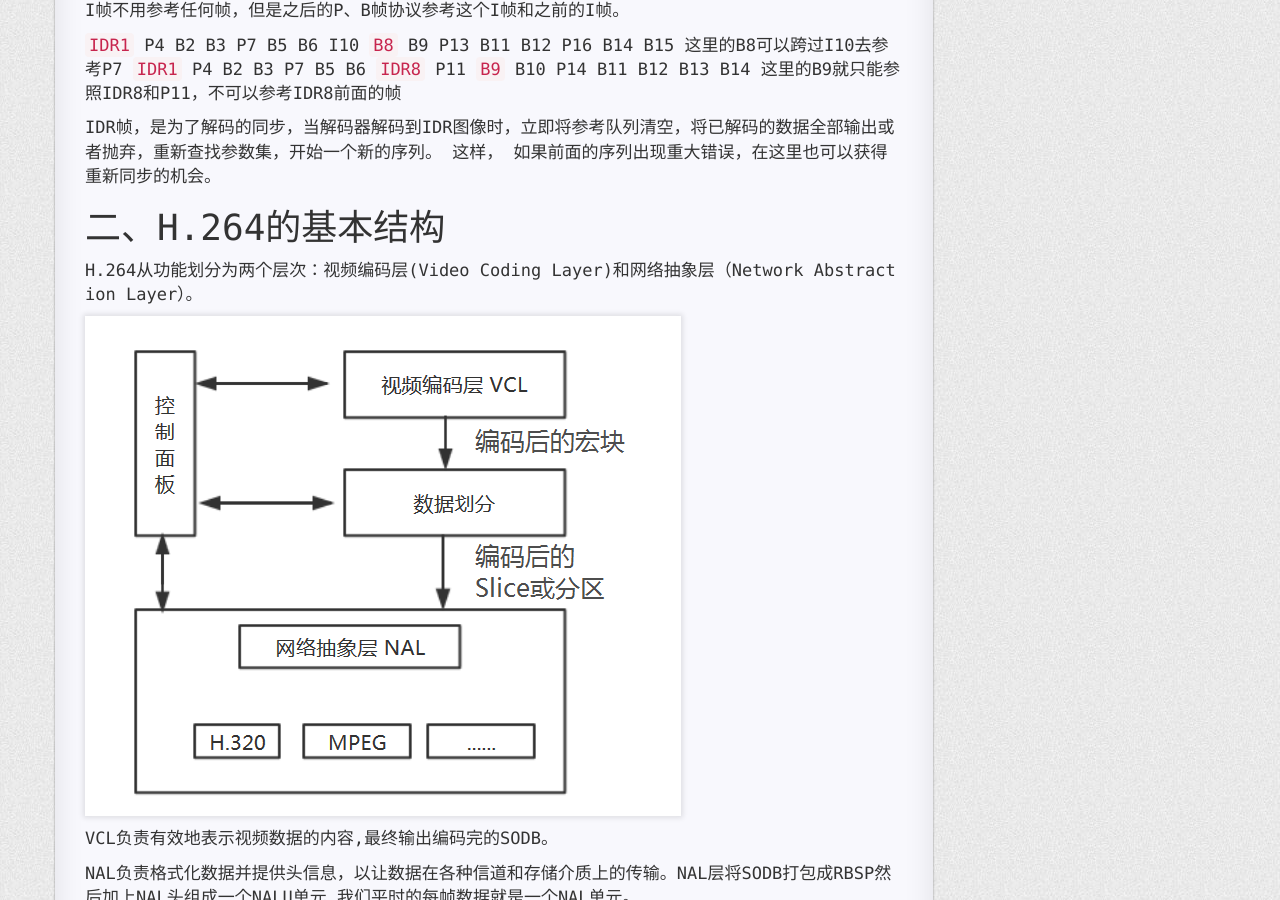
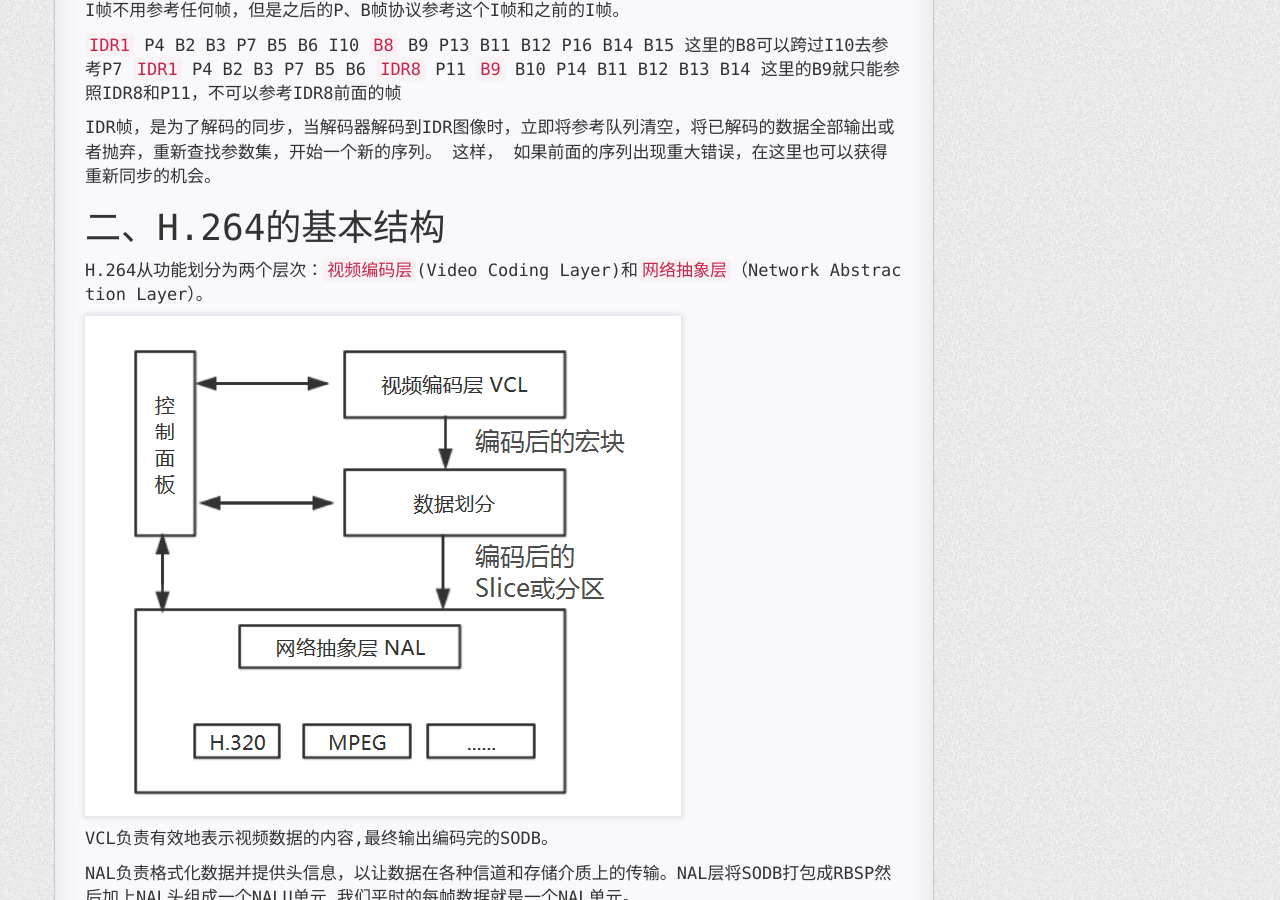
Before and after one commit to FrankdeBoers/blog, a Jekyll site: the page built from _posts/2019-08-13-H.264解析（二）.md, in a window 1280 px wide and 900 px high, scrolled down 1636 px. Built offline with Jekyll 4.4.1, drawn with Linux system fonts in a browser that asks for light colours; nearby versions of some CDN libraries; a style sheet for code colours, icons or effects is not loaded; some of the changed text lies outside the part shown.

Commit message:
Update 2019-08-13-H.264解析（二）.md

```diff
--- a/_posts/2019-08-13-H.264解析（二）.md
+++ b/_posts/2019-08-13-H.264解析（二）.md
@@ -46,7 +46,7 @@ IDR帧，是为了解码的同步，当解码器解码到IDR图像时，立即
 
 # 二、H.264的基本结构
 
-H.264从功能划分为两个层次：视频编码层(Video Coding Layer)和网络抽象层（Network Abstraction Layer）。
+H.264从功能划分为两个层次：`视频编码层`(Video Coding Layer)和`网络抽象层`（Network Abstraction Layer）。
 
 ![H264结构](https://raw.githubusercontent.com/FrankdeBoers/blog/master/static/img/H264%E7%BB%93%E6%9E%84.png)
 
@@ -57,6 +57,9 @@ NAL负责格式化数据并提供头信息，以让数据在各种信道和存
 ![NAL单元序列](https://raw.githubusercontent.com/FrankdeBoers/blog/master/static/img/NAL%E5%8D%95%E5%85%83%E5%BA%8F%E5%88%97.png)
 
 # 三、H.264的压缩方式
+
+![](https://raw.githubusercontent.com/FrankdeBoers/blog/master/static/img/H.264%E5%8E%8B%E7%BC%A9%E6%96%B9%E5%BC%8F.png)
+
 首先，H.264划分宏块的方式：
 
 以下面这张图片为例:
@@ -165,6 +168,6 @@ H.264编码器首先会按顺序从缓冲区头部取出两帧视频数据，然
 
 如果摄像头没有晃来晃去，那么，在连续的视频图像里面，前后两帧的差别真的很小，比一张图片中连续两个宏块的差别还要小，这时用帧间压缩的效果会比帧内压缩的效果好。
 
-Block Matching 就是块匹配，就是查找前面已经编码的帧中，和我当前这个快最类似的一个快，这样就不用编码当前宏块的内容了，只需要编码当前宏块和我找到的那个宏块的差（`残差`）。找最像的宏块的过程叫做运`动搜索（运动估计）`。用残差和原来的宏块计算出真实的当前宏块，这个过程叫做`运动补偿`。
+Block Matching 就是块匹配，就是查找前面已经编码的帧中，和我当前这个快最类似的一个快，这样就不用编码当前宏块的内容了，只需要编码当前宏块和我找到的那个宏块的差（`残差`）。找最像的宏块的过程叫做`运动搜索（运动估计）`。用残差和原来的宏块计算出真实的当前宏块，这个过程叫做`运动补偿`。
 
 ![](https://raw.githubusercontent.com/FrankdeBoers/blog/master/static/img/%E8%BF%90%E5%8A%A8%E8%A1%A5%E5%81%BF.jpg)
```
